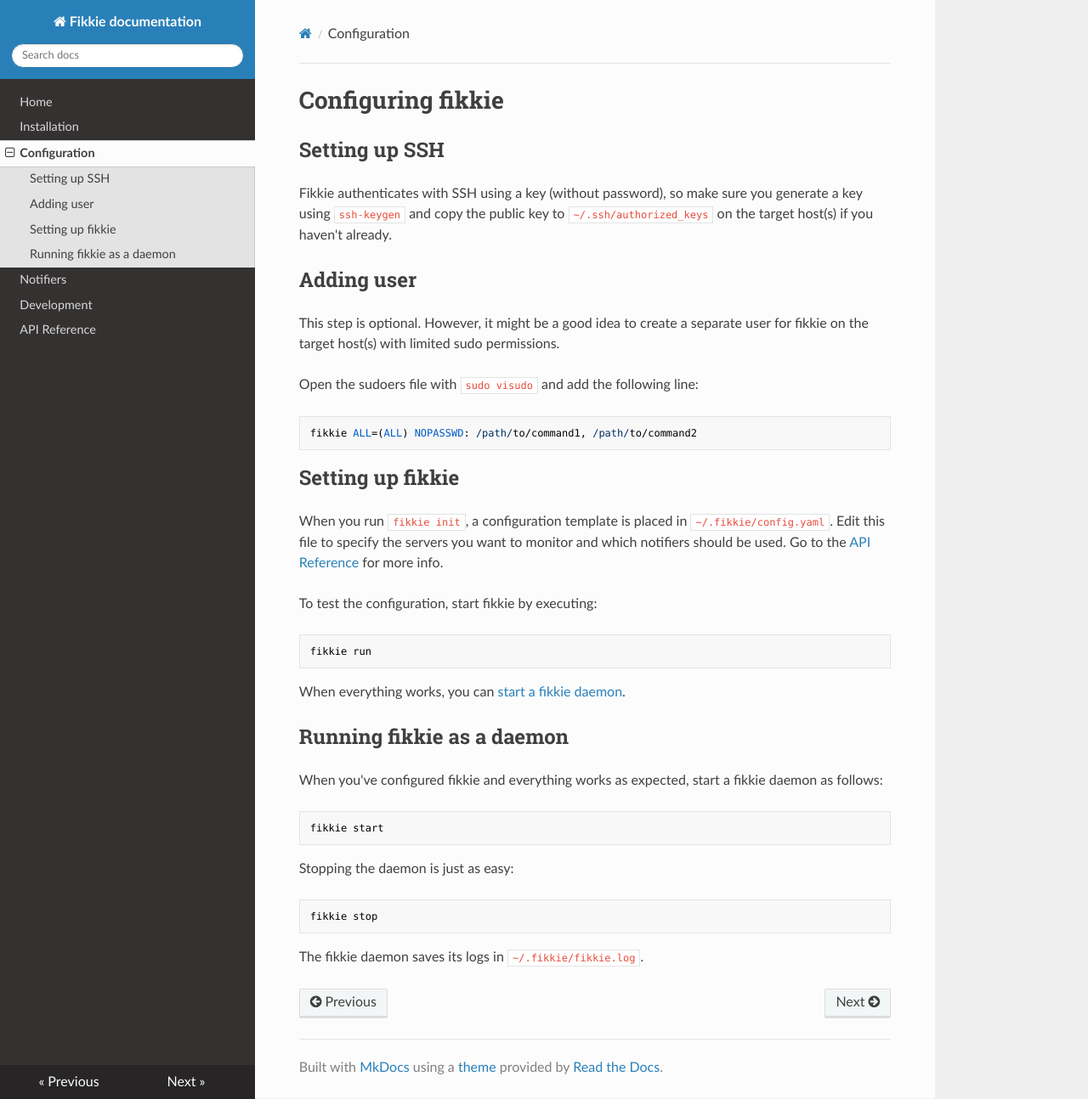
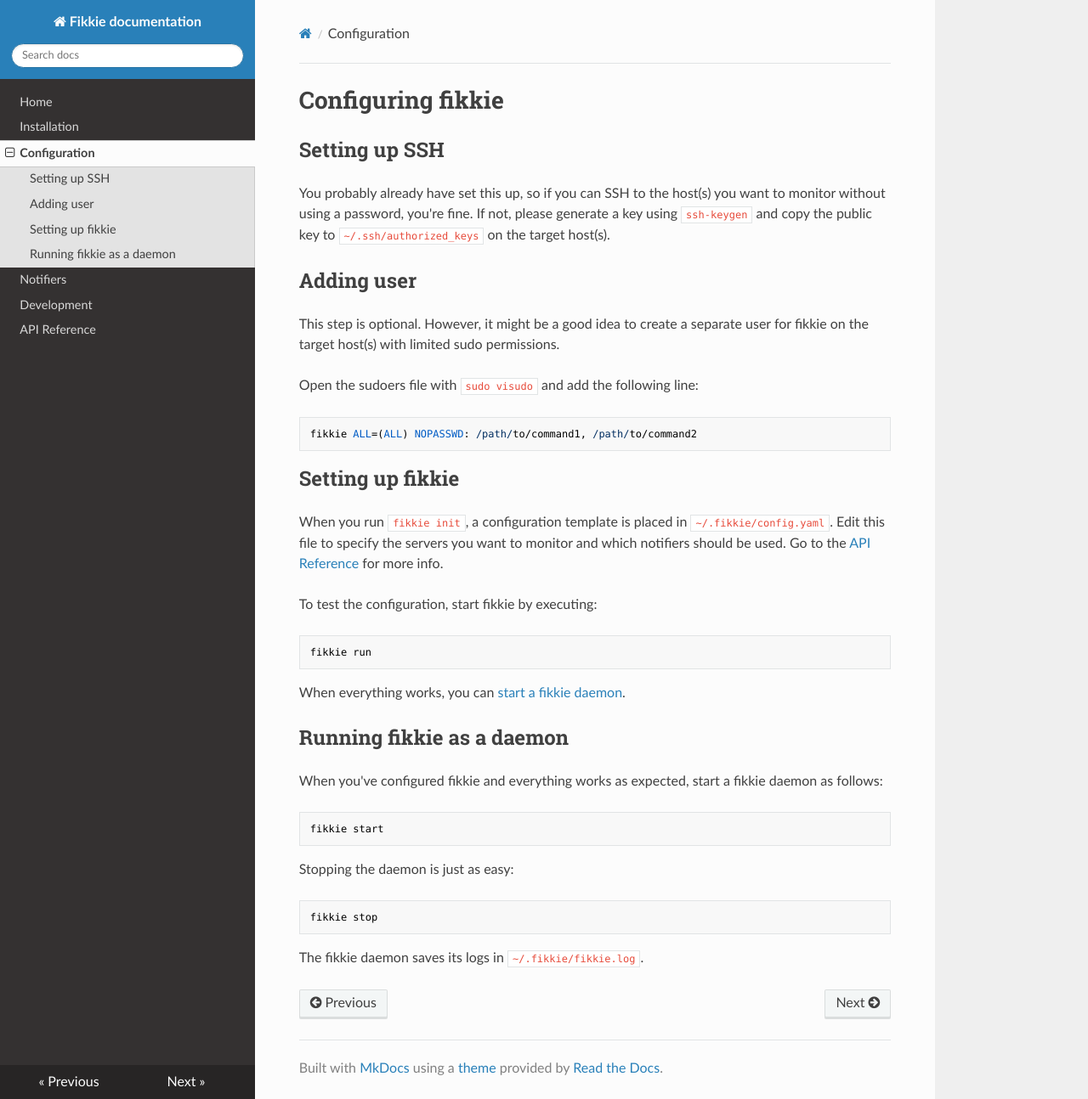
Before and after one commit to nootr/fikkie, an MkDocs documentation site: the page built from docs/docs/configuration.md, in a window 1280 px wide and 1294 px high. Shown: the whole window at 85% size. Built offline with MkDocs 1.6.1, drawn with Linux system fonts in a browser that asks for light colours; nearby versions of some CDN libraries.

Commit message:
Update docs
Most users won't need to follow the "Setting up SSH" step in the
documentation. Starting out by explaining this will make it more clear
when this step could be skipped.

```diff
--- a/docs/docs/configuration.md
+++ b/docs/docs/configuration.md
@@ -2,9 +2,9 @@
 
 ## Setting up SSH
 
-Fikkie authenticates with SSH using a key (without password), so make sure you
-generate a key using `ssh-keygen` and copy the public key to
-`~/.ssh/authorized_keys` on the target host(s) if you haven't already.
+You probably already have set this up, so if you can SSH to the host(s) you want to
+monitor without using a password, you're fine. If not, please generate a key using
+`ssh-keygen` and copy the public key to `~/.ssh/authorized_keys` on the target host(s).
 
 
 ## Adding user
```
